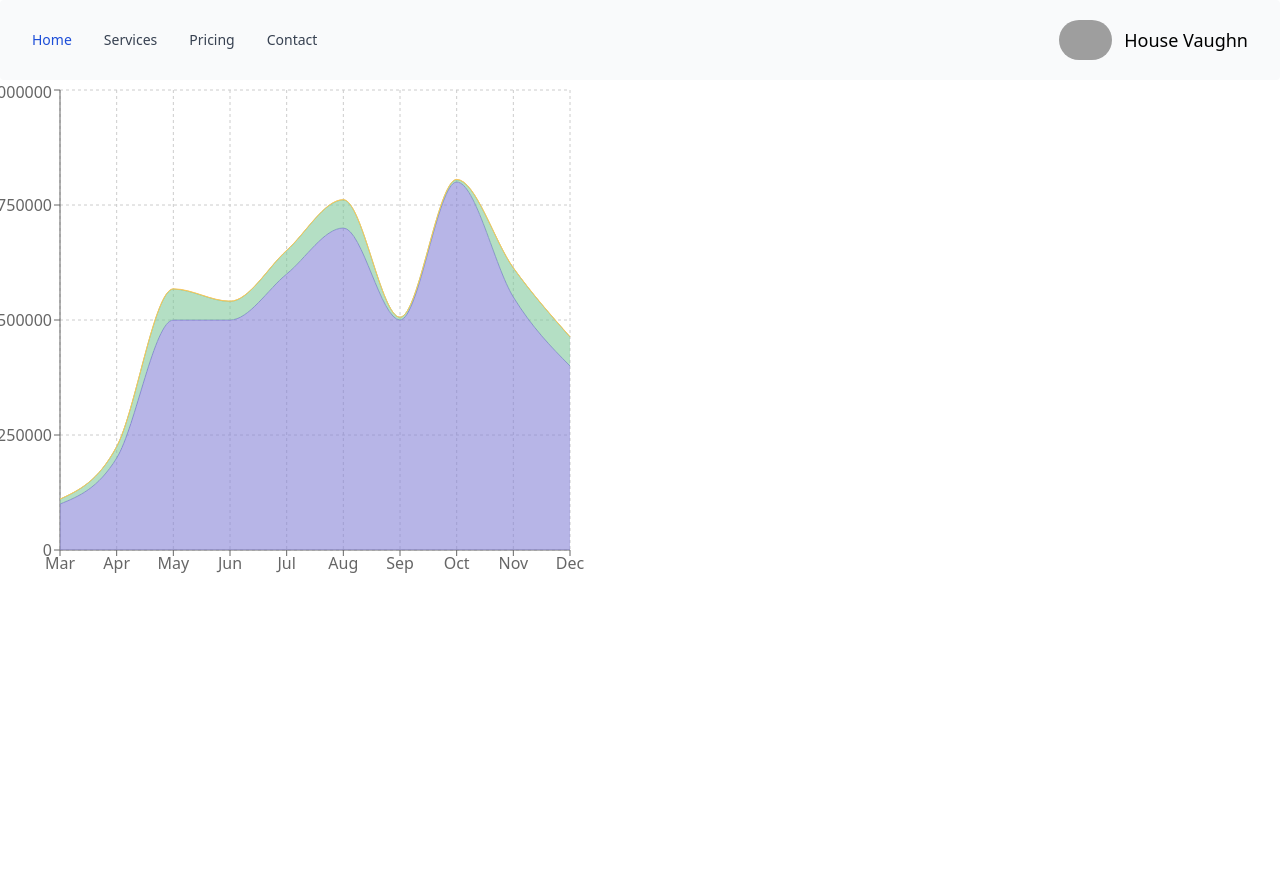
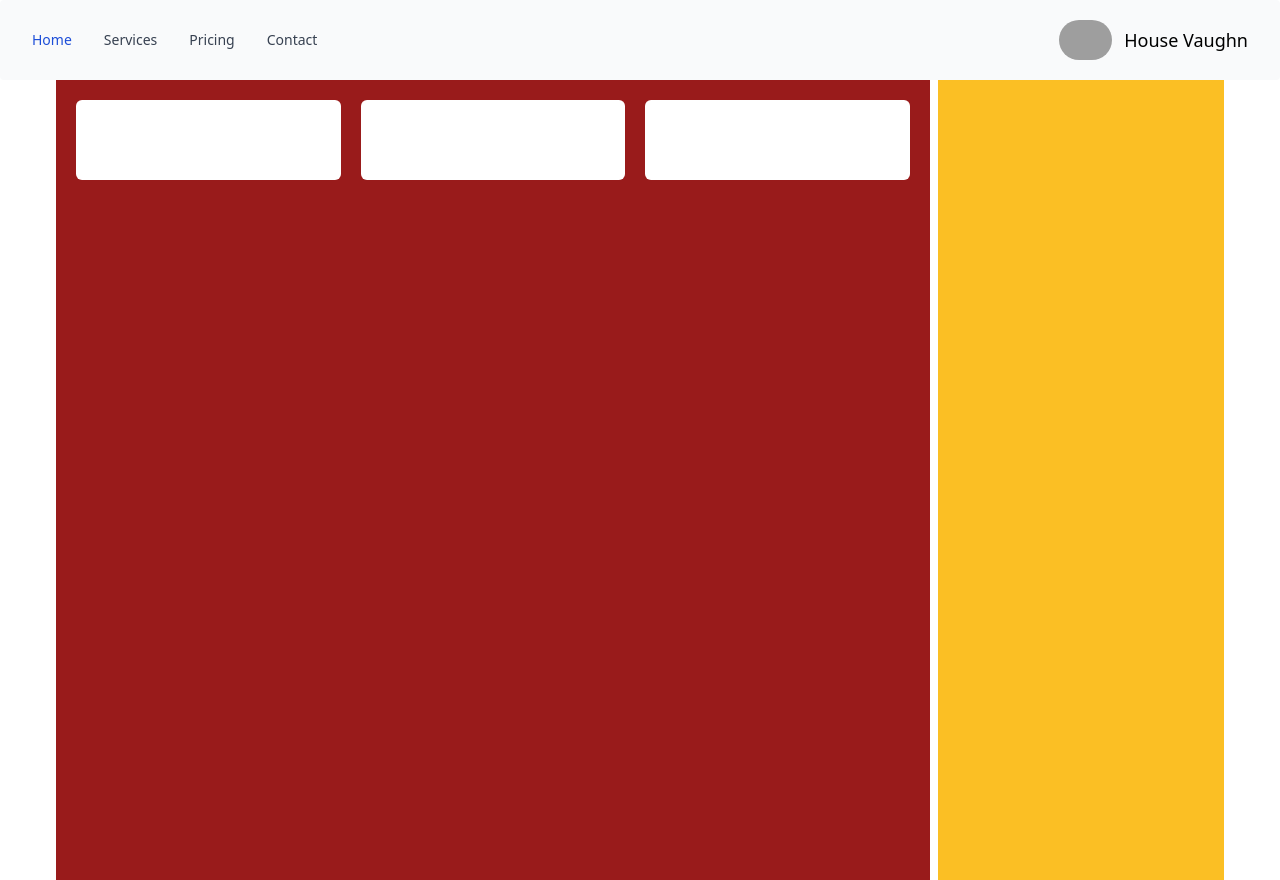
Before and after one commit to Shihab2022/user_dashboard, a React (Create React App) app: page / in a window 1280 px wide. Before the commit the page ends 800 px from the top, so only its background shows below. Built offline with nearby package versions, Linux system fonts and the light colour scheme; grey boxes are pictures that could not be loaded.

Commit message:
start layout design

```diff
--- a/src/Chart/ChartDashboard.js
+++ b/src/Chart/ChartDashboard.js
@@ -1,52 +1,21 @@
-import React from 'react';
-import {Area, AreaChart, CartesianGrid, Tooltip, XAxis, YAxis } from 'recharts';
-import useGetChartData from '../hooks/GetChartData';
-
-
-
+import React from "react";
 
 const ChartDashboard = () => {
-   const [chartData]=useGetChartData()
+  return (
+    <>
+      <div className="grid grid-cols-12 px-14 gap-2">
+        <div className="bg-red-800 w-full h-screen p-5 col-start-1 col-end-10">
+          <div className="grid grid-cols-3 gap-5">
+            <div className="bg-white w-full rounded-md h-20"></div>
+            <div className="bg-white w-full rounded-md h-20"></div>
+            <div className="bg-white w-full rounded-md h-20"></div>
+          </div>
+        </div>
 
-    return (
-        <AreaChart
-        width={600}
-        height={500}
-        data={chartData}
-        margin={{
-          top: 10,
-          right: 30,
-          left: 0,
-          bottom: 0
-        }}
-      >
-        <CartesianGrid strokeDasharray="3 3" />
-        <XAxis dataKey="month" />
-        <YAxis />
-        <Tooltip />
-        <Area
-          type="monotone"
-          dataKey="investment"
-          stackId="1"
-          stroke="#8884d8"
-          fill="#8884d8"
-        />
-        <Area
-          type="monotone"
-          dataKey="revenue"
-          stackId="1"
-          stroke="#82ca9d"
-          fill="#82ca9d"
-        />
-        <Area
-          type="monotone"
-          dataKey="sell"
-          stackId="1"
-          stroke="#ffc658"
-          fill="#ffc658"
-        />
-      </AreaChart>
-    );
+        <div className="w-full h-screen col-start-10 col-end-13 bg-amber-400"></div>
+      </div>
+    </>
+  );
 };
 
 export default ChartDashboard;
```
